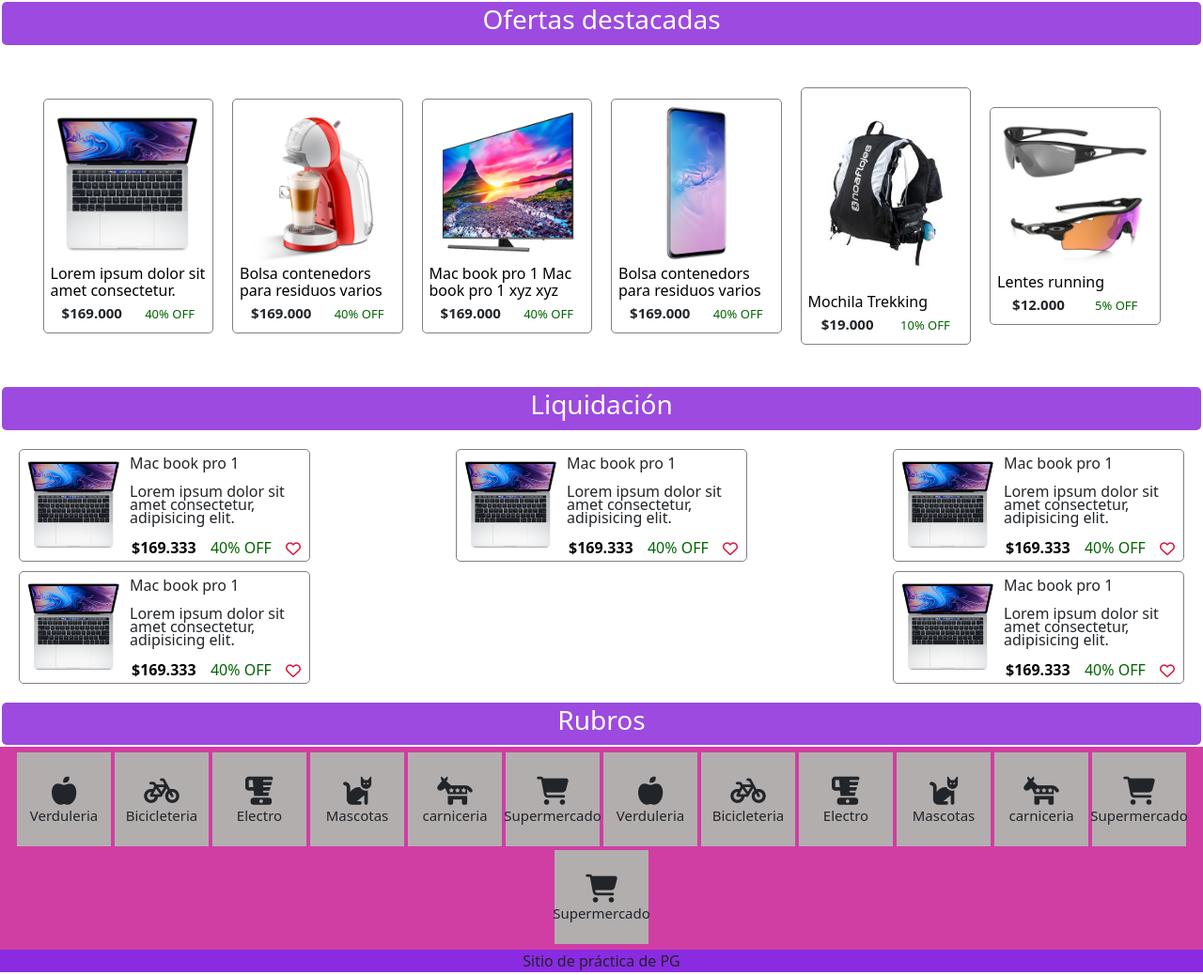
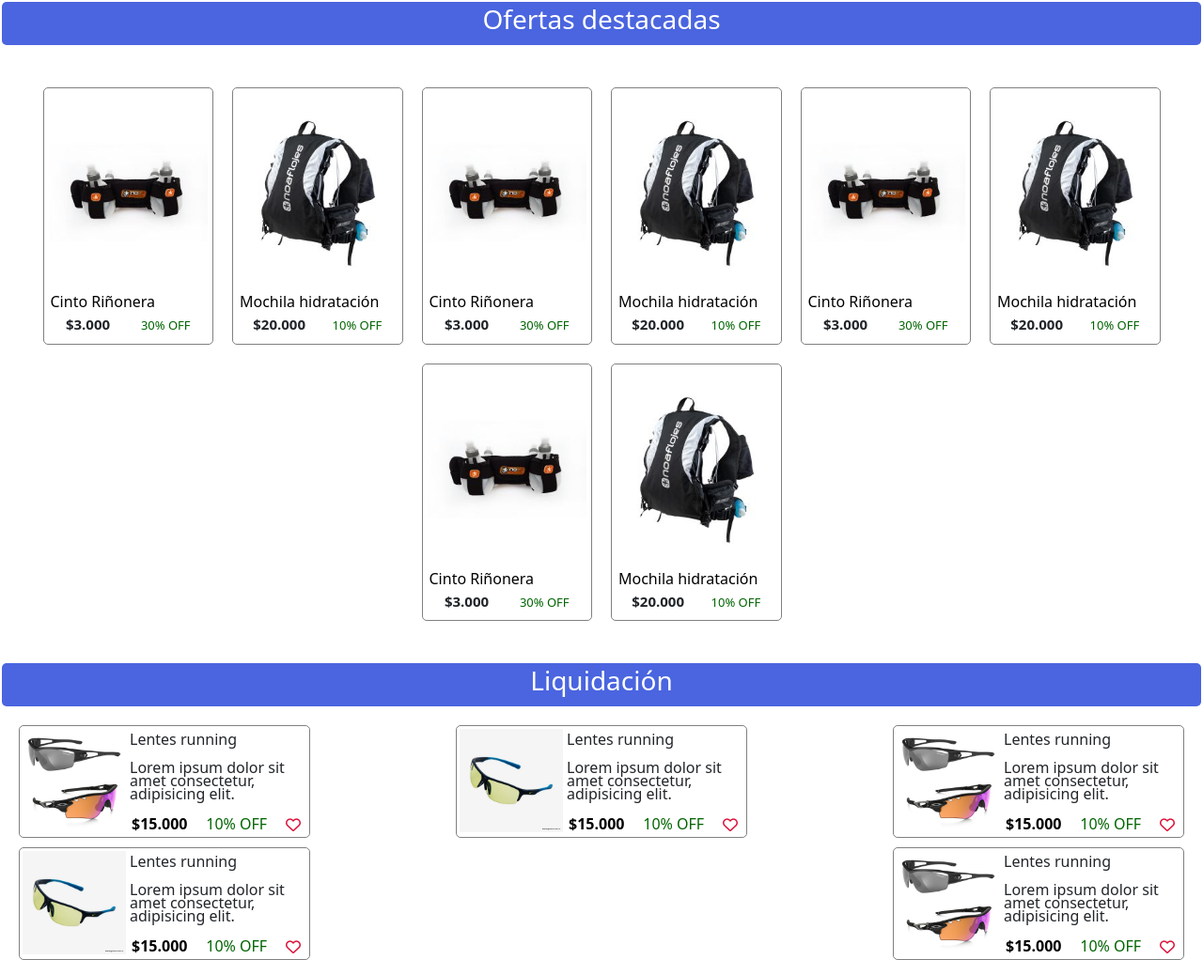
Before and after one commit to peredag/ecommerce, a plain HTML site: page index.html in a window 1280 px wide. Shown: the part 426-1464 px from the top of the page at 94% size. Drawn offline with nearby package versions, Linux system fonts and the light colour scheme.

Commit message:
algunos cambios

```diff
--- a/detail.css
+++ b/detail.css
@@ -14,7 +14,7 @@ body{
 header .header1{
     height: 60px;
     padding: 0 8px;
-    background-color:rgb(156, 74, 223);
+    background-color:rgb(30, 155, 238);
     display: flex;
     justify-content: space-between;
     align-items: center;
--- a/home.css
+++ b/home.css
@@ -14,7 +14,7 @@ body{
 header .header1{
     height: 60px;
     padding: 0 8px;
-    background-color:rgb(156, 74, 223);
+    background-color:rgb(74, 101, 223);
     display: flex;
     justify-content: space-between;
     align-items: center;
@@ -50,7 +50,7 @@ header nav ul li {
     margin: 15px;
 }
 header nav ul li a{
-    color: rgb(156, 74, 223);
+    color: rgb(74, 101, 223);
     text-decoration-line: none;
     font-weight: bold;
     border:1px solid rgb(156, 74, 223);
@@ -118,7 +118,7 @@ header .header1 .access .icon i{
     color: white;
     margin: 2px;
     padding: 2px;
-    background-color:rgb(156, 74, 223);
+    background-color:rgb(74, 101, 223);
     border-radius: 5px;
 }
 
@@ -270,7 +270,7 @@ header .header1 .access .icon i{
     flex-wrap: wrap;
     align-items: center;
     padding: 4px;
-    background-color: rgba(196, 13, 141, 0.795);
+    background-color: rgba(13, 123, 196, 0.795);
 }
 
 .category {
@@ -298,7 +298,7 @@ header .header1 .access .icon i{
 /* *******************/
 
 footer{
-    background-color: blueviolet;
+    background-color: rgb(74, 101, 223);
     text-align: center;
 }
 
--- a/index.html
+++ b/index.html
@@ -82,63 +82,23 @@
         <article class="item1">
             <!-- width="100%" PARA QUE TOME EL 100%DE SU CONTENEDOR -->
             <a href="/detail.html">
-                <img src="img/img-macbook-pro-2019.jpg" width="100%" alt="imagen producto">
+                <img src="img/cintoRinonera.jpg" width="100%" alt="imagen producto">
             </a>
-            <p class="name-product">Lorem ipsum dolor sit amet consectetur.</p>
+            <p class="name-product">Cinto Riñonera</p>
             <div class="info">
-                <p class="price">$169.000</p>
-                <p class="discount">40% OFF</p>
+                <p class="price">$3.000</p>
+                <p class="discount">30% OFF</p>
             </div>
         </article>
 
         <article class="item1">
             <!-- width="100%" PARA QUE TOME EL 100%DE SU CONTENEDOR -->
             <a href="/detail.html">
-                <img src="img/img-cafetera-moulinex.jpg" width="100%" alt="imagen producto">
-            </a>
-            <p class="name-product">Bolsa contenedors para residuos varios</p>
-            <div class="info">
-                <p class="price">$169.000</p>
-                <p class="discount">40% OFF</p>
-            </div>
-        </article>
-        <!-- FIN tarjetas de a dos -->
-
-        <!-- tarjetas tira de a dos-->
-        <article class="item1">
-            <!-- width="100%" PARA QUE TOME EL 100%DE SU CONTENEDOR -->
-            <a href="/detail.html">
-                <img src="img/img-tv-samsung-smart.jpg" width="100%" alt="imagen producto">
-            </a>
-            <p class="name-product">Mac book pro 1 Mac book pro 1 xyz xyz</p>
-            <div class="info">
-                <p class="price">$169.000</p>
-                <p class="discount">40% OFF</p>
-            </div>
-        </article>
-
-        <article class="item1">
-            <!-- width="100%" PARA QUE TOME EL 100%DE SU CONTENEDOR -->
-            <a href="/detail.html">
-                <img src="img/img-samsung-galaxy-s10.jpg" width="100%" alt="imagen producto">
-            </a>
-            <p class="name-product">Bolsa contenedors para residuos varios</p>
-            <div class="info">
-                <p class="price">$169.000</p>
-                <p class="discount">40% OFF</p>
-            </div>
-        </article>
-        <!-- FIN tarjetas de a dos -->
-
-        <!-- tarjetas tira de a dos-->
-        <article class="item1">
-            <!-- width="100%" PARA QUE TOME EL 100%DE SU CONTENEDOR -->
-            <a href="/detail.html">
                 <img src="img/mochila.jpg" width="100%" alt="imagen producto">
             </a>
-            <p class="name-product">Mochila Trekking</p>
+            <p class="name-product">Mochila hidratación</p>
             <div class="info">
-                <p class="price">$19.000</p>
+                <p class="price">$20.000</p>
                 <p class="discount">10% OFF</p>
             </div>
         </article>
@@ -146,15 +106,76 @@
         <article class="item1">
             <!-- width="100%" PARA QUE TOME EL 100%DE SU CONTENEDOR -->
             <a href="/detail.html">
-                <img src="img/lentes.jpg" width="100%" alt="imagen producto">
+                <img src="img/cintoRinonera.jpg" width="100%" alt="imagen producto">
             </a>
-            <p class="name-product">Lentes running</p>
+            <p class="name-product">Cinto Riñonera</p>
             <div class="info">
-                <p class="price">$12.000</p>
-                <p class="discount">5% OFF</p>
+                <p class="price">$3.000</p>
+                <p class="discount">30% OFF</p>
             </div>
         </article>
-        <!-- FIN tarjetas de a dos -->
+
+        <article class="item1">
+            <!-- width="100%" PARA QUE TOME EL 100%DE SU CONTENEDOR -->
+            <a href="/detail.html">
+                <img src="img/mochila.jpg" width="100%" alt="imagen producto">
+            </a>
+            <p class="name-product">Mochila hidratación</p>
+            <div class="info">
+                <p class="price">$20.000</p>
+                <p class="discount">10% OFF</p>
+            </div>
+        </article>
+
+        <article class="item1">
+            <!-- width="100%" PARA QUE TOME EL 100%DE SU CONTENEDOR -->
+            <a href="/detail.html">
+                <img src="img/cintoRinonera.jpg" width="100%" alt="imagen producto">
+            </a>
+            <p class="name-product">Cinto Riñonera</p>
+            <div class="info">
+                <p class="price">$3.000</p>
+                <p class="discount">30% OFF</p>
+            </div>
+        </article>
+
+        <article class="item1">
+            <!-- width="100%" PARA QUE TOME EL 100%DE SU CONTENEDOR -->
+            <a href="/detail.html">
+                <img src="img/mochila.jpg" width="100%" alt="imagen producto">
+            </a>
+            <p class="name-product">Mochila hidratación</p>
+            <div class="info">
+                <p class="price">$20.000</p>
+                <p class="discount">10% OFF</p>
+            </div>
+        </article>
+
+        <article class="item1">
+            <!-- width="100%" PARA QUE TOME EL 100%DE SU CONTENEDOR -->
+            <a href="/detail.html">
+                <img src="img/cintoRinonera.jpg" width="100%" alt="imagen producto">
+            </a>
+            <p class="name-product">Cinto Riñonera</p>
+            <div class="info">
+                <p class="price">$3.000</p>
+                <p class="discount">30% OFF</p>
+            </div>
+        </article>
+
+        <article class="item1">
+            <!-- width="100%" PARA QUE TOME EL 100%DE SU CONTENEDOR -->
+            <a href="/detail.html">
+                <img src="img/mochila.jpg" width="100%" alt="imagen producto">
+            </a>
+            <p class="name-product">Mochila hidratación</p>
+            <div class="info">
+                <p class="price">$20.000</p>
+                <p class="discount">10% OFF</p>
+            </div>
+        </article>
+
+
 
 
     </section>
@@ -170,16 +191,16 @@
         <article class="item2">
             <div>
                 <a href="/detail.html">
-                    <img src="img/img-macbook-pro-2019.jpg" width="100%" alt="imagen cafetera">
+                    <img src="img/lentes.jpg" width="100%" alt="imagen cafetera">
                 </a>
             </div> <!-- width="100%" PARA QUE TOME EL 100%DE SU CONTENEDOR -->
             <div class="info2">
-                <p>Mac book pro 1</p>
+                <p>Lentes running</p>
                 <p>Lorem ipsum dolor sit amet consectetur, adipisicing elit.</p>
 
                 <div class="price-desc">
-                    <p class="price2">$169.333</p>
-                    <p class="discount2">40% OFF</p>
+                    <p class="price2">$15.000</p>
+                    <p class="discount2">10% OFF</p>
                     <i class="fa-regular fa-heart"></i>
                 </div>
 
@@ -191,16 +212,16 @@
         <article class="item2">
             <div>
                 <a href="/detail.html">
-                            <img src="img/img-macbook-pro-2019.jpg" width="100%" alt="imagen cafetera">
+                    <img src="img/lente-para-correr-Nike-RUN-X2-E-EV0797_404_A.jpg" width="100%" alt="imagen cafetera">
                 </a>
             </div> <!-- width="100%" PARA QUE TOME EL 100%DE SU CONTENEDOR -->
             <div class="info2">
-                        <p>Mac book pro 1</p>
+                <p>Lentes running</p>
                 <p>Lorem ipsum dolor sit amet consectetur, adipisicing elit.</p>
 
                 <div class="price-desc">
-                            <p class="price2">$169.333</p>
-                            <p class="discount2">40% OFF</p>
+                    <p class="price2">$15.000</p>
+                    <p class="discount2">10% OFF</p>
                     <i class="fa-regular fa-heart"></i>
                 </div>
 
@@ -212,16 +233,16 @@
         <article class="item2">
             <div>
                 <a href="/detail.html">
-                    <img src="img/img-macbook-pro-2019.jpg" width="100%" alt="imagen cafetera">
+                    <img src="img/lentes.jpg" width="100%" alt="imagen cafetera">
                 </a>
             </div> <!-- width="100%" PARA QUE TOME EL 100%DE SU CONTENEDOR -->
             <div class="info2">
-                <p>Mac book pro 1</p>
+                <p>Lentes running</p>
                 <p>Lorem ipsum dolor sit amet consectetur, adipisicing elit.</p>
 
                 <div class="price-desc">
-                    <p class="price2">$169.333</p>
-                    <p class="discount2">40% OFF</p>
+                    <p class="price2">$15.000</p>
+                    <p class="discount2">10% OFF</p>
                     <i class="fa-regular fa-heart"></i>
                 </div>
 
@@ -233,16 +254,16 @@
         <article class="item2">
             <div>
                 <a href="/detail.html">
-                            <img src="img/img-macbook-pro-2019.jpg" width="100%" alt="imagen cafetera">
+                    <img src="img/lente-para-correr-Nike-RUN-X2-E-EV0797_404_A.jpg" width="100%" alt="imagen cafetera">
                 </a>
             </div> <!-- width="100%" PARA QUE TOME EL 100%DE SU CONTENEDOR -->
             <div class="info2">
-                        <p>Mac book pro 1</p>
+                <p>Lentes running</p>
                 <p>Lorem ipsum dolor sit amet consectetur, adipisicing elit.</p>
 
                 <div class="price-desc">
-                            <p class="price2">$169.333</p>
-                            <p class="discount2">40% OFF</p>
+                    <p class="price2">$15.000</p>
+                    <p class="discount2">10% OFF</p>
                     <i class="fa-regular fa-heart"></i>
                 </div>
 
@@ -254,24 +275,22 @@
         <article class="item2">
             <div>
                 <a href="/detail.html">
-                    <img src="img/img-macbook-pro-2019.jpg" width="100%" alt="imagen cafetera">
+                    <img src="img/lentes.jpg" width="100%" alt="imagen cafetera">
                 </a>
             </div> <!-- width="100%" PARA QUE TOME EL 100%DE SU CONTENEDOR -->
             <div class="info2">
-                <p>Mac book pro 1</p>
+                <p>Lentes running</p>
                 <p>Lorem ipsum dolor sit amet consectetur, adipisicing elit.</p>
 
                 <div class="price-desc">
-                    <p class="price2">$169.333</p>
-                    <p class="discount2">40% OFF</p>
+                    <p class="price2">$15.000</p>
+                    <p class="discount2">10% OFF</p>
                     <i class="fa-regular fa-heart"></i>
                 </div>
 
             </div>
         </article>
         <!-- FIN list product 2 -->
-
-
 
 
     </div>
```
Also changed, not shown: img/img-cafetera-moulinex.jpg (deleted), img/img-macbook-pro-2019.jpg (deleted), img/img-samsung-galaxy-s10.jpg (deleted), img/img-tv-samsung-smart.jpg (deleted). Lines whose indentation alone changed are shown as unchanged.
